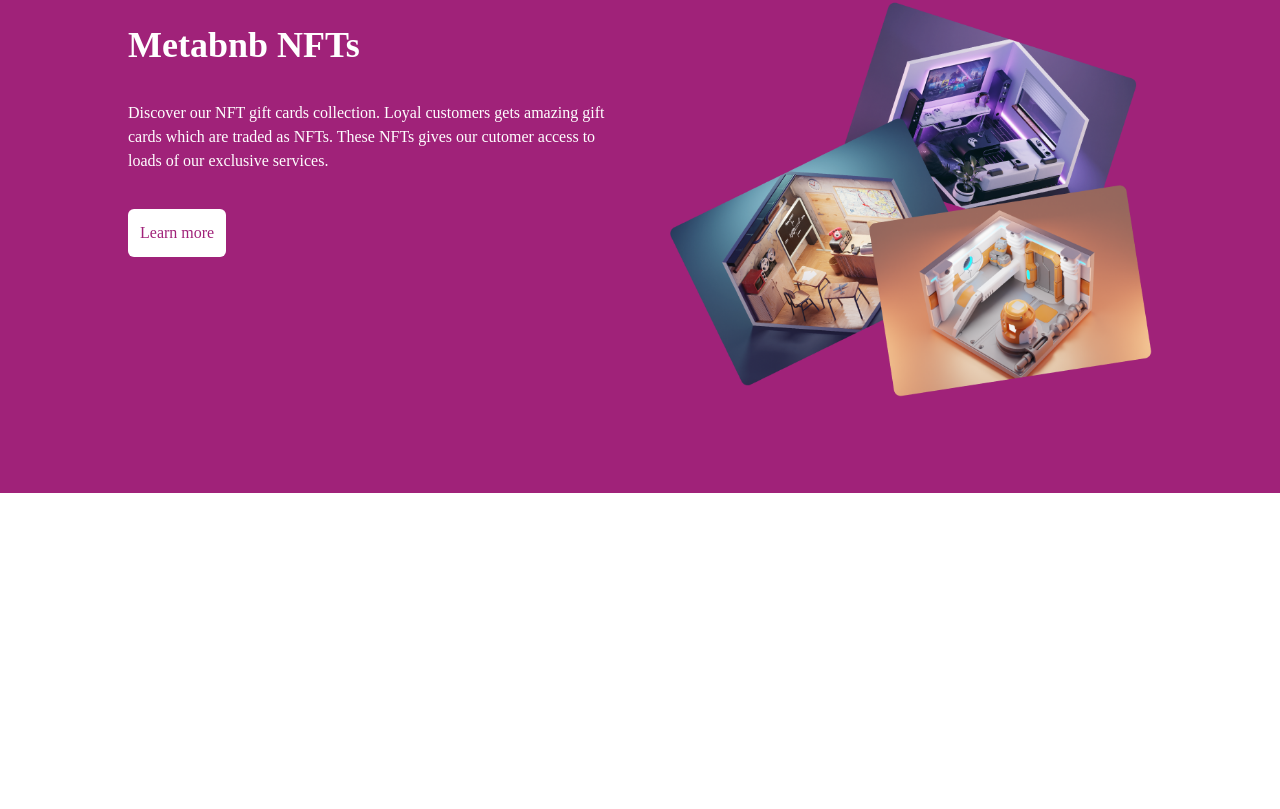
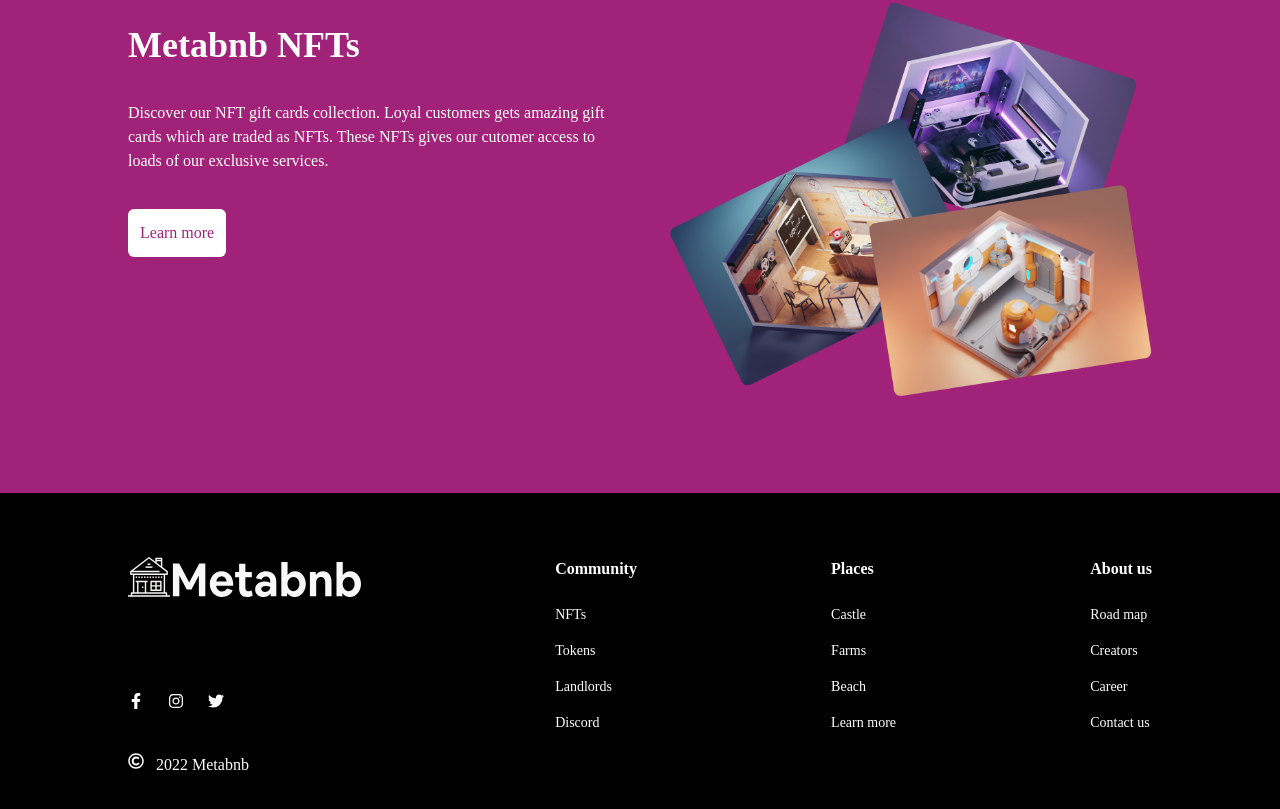
Before and after one commit to olafisoyevince/metabnb, a React (Vite) app: page / in a window 1280 px wide. Shown: the part 2296-3105 px from the top of the page. Before the commit the page ends 2789 px from the top, so only its background shows below. Built offline with nearby package versions, Linux system fonts and the light colour scheme; a web font is replaced by a local one.

Commit message:
feat:added the footer with styling

```diff
--- a/src/App.jsx
+++ b/src/App.jsx
@@ -1,4 +1,5 @@
 import Endorsed from "./components/Endorsed";
+import Footer from "./components/Footer";
 import Header from "./components/Header";
 import Inspiration from "./components/Inspiration";
 import MetaBnbNFTs from "./components/MetaBnbNTFs";
@@ -12,6 +13,7 @@ function App() {
       <Endorsed />
       <Inspiration />
       <MetaBnbNFTs />
+      <Footer />
     </div>
   );
 }
--- /dev/null
+++ b/src/components/Footer/index.jsx
@@ -0,0 +1,65 @@
+import Layout from "../Layout";
+import whiteLogo from "../../assets/images/white-logo.svg";
+import {
+  FaFacebookF,
+  FaInstagram,
+  FaTwitter,
+  FaRegCopyright,
+} from "react-icons/fa";
+
+const Footer = () => {
+  return (
+    <div className="bg-black text-white pt-16 pb-16 ">
+      <Layout>
+        <div className="md:flex md:justify-between">
+          <div>
+            <img className="mx-auto md:mx-0" src={whiteLogo} alt="" />
+
+            <div className=" flex justify-center md:justify-start gap-6 pt-24">
+              <FaFacebookF />
+              <FaInstagram />
+              <FaTwitter />
+            </div>
+          </div>
+
+          <div className=" pt-9 text-center md:text-left md:pt-0">
+            <h1 className=" font-bold">Community</h1>
+            <div className=" text-sm ">
+              <p className=" pt-6">NFTs</p>
+              <p className=" pt-4">Tokens</p>
+              <p className=" pt-4">Landlords</p>
+              <p className=" pt-4">Discord</p>
+            </div>
+          </div>
+
+          <div className=" pt-9 text-center md:text-left md:pt-0">
+            <h1 className=" font-bold">Places</h1>
+            <div className=" text-sm ">
+              <p className=" pt-6">Castle</p>
+              <p className=" pt-4">Farms</p>
+              <p className=" pt-4">Beach</p>
+              <p className=" pt-4">Learn more</p>
+            </div>
+          </div>
+
+          <div className=" pt-9 text-center md:text-left md:pt-0">
+            <h1 className=" font-bold">About us</h1>
+            <div className=" text-sm ">
+              <p className=" pt-6">Road map</p>
+              <p className=" pt-4">Creators</p>
+              <p className=" pt-4">Career</p>
+              <p className=" pt-4">Contact us</p>
+            </div>
+          </div>
+        </div>
+
+        <div className="flex gap-3 pt-5 justify-center md:justify-start">
+          <FaRegCopyright />
+          <p>2022 Metabnb</p>
+        </div>
+      </Layout>
+    </div>
+  );
+};
+
+export default Footer;
--- a/tailwind.config.cjs
+++ b/tailwind.config.cjs
@@ -8,6 +8,7 @@ module.exports = {
       white: "#FFFFFF",
       faintGray: "rgba(67, 67, 67, 1)",
       lightGray: "rgba(163, 163, 163, 1)",
+      black: "#000000",
     },
   },
   plugins: [],
```
Also changed, not shown: src/assets/images/white-logo.svg (added).
